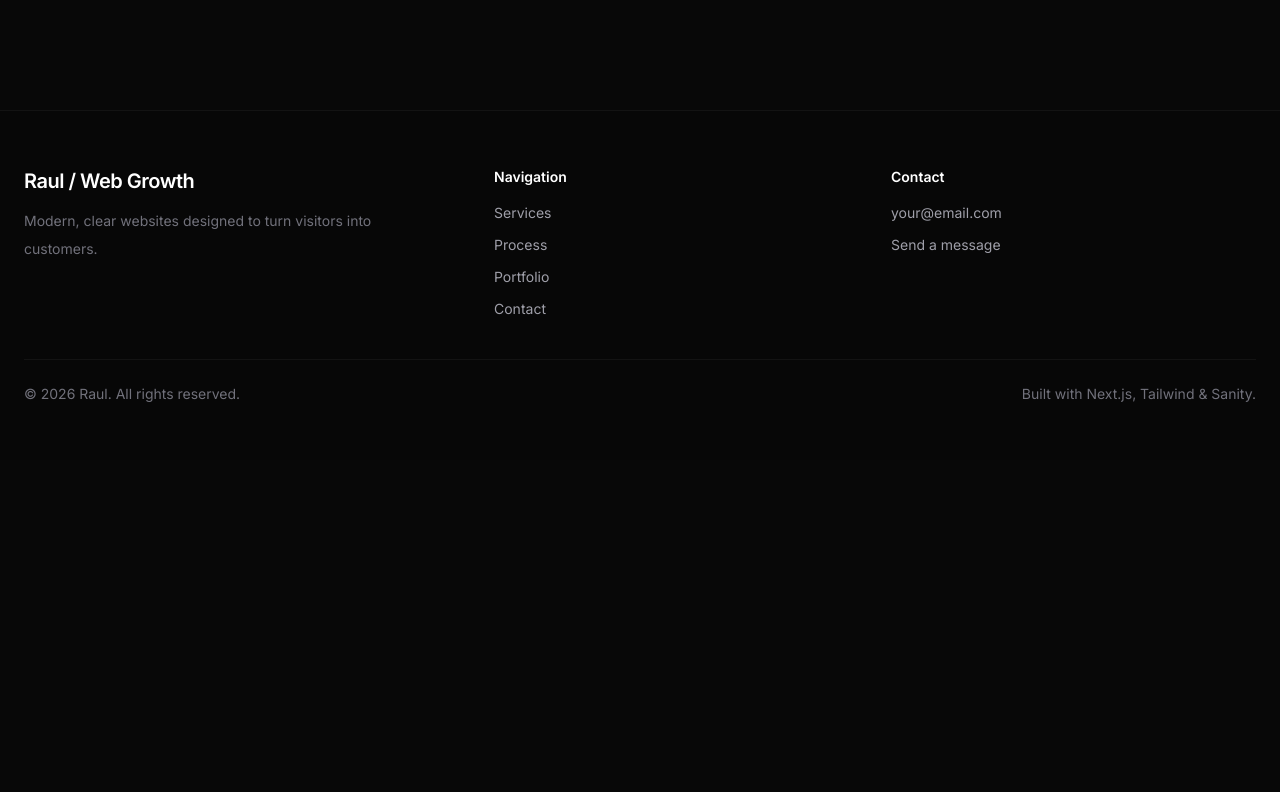
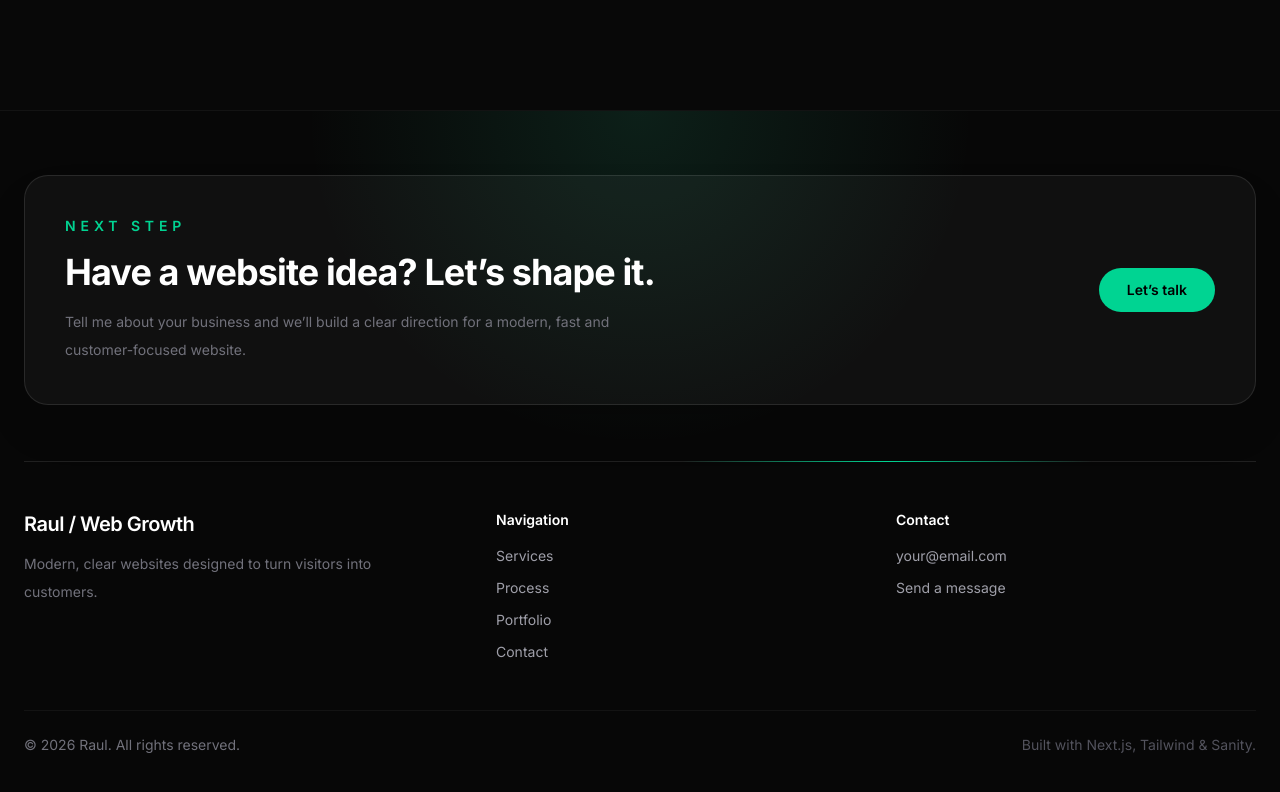
Before and after one commit to RaulRauta/my-business-site, a Next.js app: page /en/contact in a window 1280 px wide. Shown: the part 1002-1794 px from the top of the page. Before the commit the page ends 1462 px from the top, so only its background shows below. Built offline with nearby package versions, Linux system fonts and the light colour scheme.

Commit message:
ce ai modificat

```diff
--- a/app/globals.css
+++ b/app/globals.css
@@ -38,3 +38,15 @@ body {
 body {
   font-family: var(--font-inter);
 }
+
+@keyframes footerLine {
+  0% {
+    transform: translateX(-120%);
+  }
+  50% {
+    transform: translateX(160%);
+  }
+  100% {
+    transform: translateX(160%);
+  }
+}
--- a/components/Footer.tsx
+++ b/components/Footer.tsx
@@ -6,12 +6,50 @@ export default function Footer({ lang }: { lang: Lang }) {
   const year = new Date().getFullYear();
 
   return (
-    <footer className="border-t border-white/5 bg-[#070707] px-6 py-14 text-zinc-400">
-      <div className="mx-auto grid max-w-7xl gap-8 md:grid-cols-[1.2fr_1fr_1fr] md:items-start">
+    <footer className="relative overflow-hidden border-t border-white/5 bg-[#070707] px-6 py-16 text-zinc-400">
+      {/* subtle gradient */}
+      <div className="pointer-events-none absolute inset-0 bg-[radial-gradient(circle_at_50%_0%,rgba(52,211,153,0.12),transparent_35%)]" />
+
+      <div className="relative mx-auto max-w-7xl">
+        {/* mini CTA */}
+        <div className="mb-14 rounded-3xl border border-white/10 bg-white/[0.04] p-8 shadow-2xl shadow-black/20 md:flex md:items-center md:justify-between md:p-10">
+          <div>
+            <p className="text-sm font-semibold uppercase tracking-[0.35em] text-emerald-400">
+              {lang === "ro" ? "Următorul pas" : "Next step"}
+            </p>
+
+            <h2 className="mt-4 max-w-2xl text-3xl font-bold tracking-tight text-white md:text-4xl">
+              {lang === "ro"
+                ? "Ai o idee de site? Hai să-i dăm formă."
+                : "Have a website idea? Let’s shape it."}
+            </h2>
+
+            <p className="mt-4 max-w-xl text-[14px] leading-7 text-zinc-500">
+              {lang === "ro"
+                ? "Spune-mi ce business ai și construim o direcție clară pentru un site modern, rapid și orientat spre clienți."
+                : "Tell me about your business and we’ll build a clear direction for a modern, fast and customer-focused website."}
+            </p>
+          </div>
+
+          <Link
+            href={`/${lang}/contact`}
+            className="mt-8 inline-block rounded-full bg-emerald-400 px-7 py-3 text-sm font-semibold text-black transition hover:scale-[1.03] hover:bg-emerald-300 hover:shadow-[0_0_35px_rgba(52,211,153,0.35)] md:mt-0"
+          >
+            {lang === "ro" ? "Hai să discutăm" : "Let’s talk"}
+          </Link>
+        </div>
+
+        {/* animated divider */}
+        <div className="mb-12 h-px w-full overflow-hidden bg-white/10">
+          <div className="h-full w-1/3 animate-[footerLine_3s_ease-in-out_infinite] bg-gradient-to-r from-transparent via-emerald-400 to-transparent" />
+        </div>
+
+        <div className="grid gap-10 md:grid-cols-[1.2fr_1fr_1fr] md:items-start">
           <div>
             <p className="text-xl font-semibold tracking-tight text-white">
               Raul / Web Growth
             </p>
+
             <p className="mt-3 max-w-sm text-[14px] leading-7 text-zinc-500">
               {lang === "ro"
                 ? "Site-uri moderne, clare și gândite să transforme vizitatorii în clienți."
@@ -25,49 +63,49 @@ export default function Footer({ lang }: { lang: Lang }) {
             </p>
 
             <div className="mt-4 grid gap-3 text-sm">
+              {[
+                {
+                  href: `/${lang}/services`,
+                  label: lang === "ro" ? "Servicii" : "Services",
+                },
+                {
+                  href: `/${lang}/process`,
+                  label: lang === "ro" ? "Proces" : "Process",
+                },
+                {
+                  href: `/${lang}/portfolio`,
+                  label: lang === "ro" ? "Portofoliu" : "Portfolio",
+                },
+                {
+                  href: `/${lang}/contact`,
+                  label: "Contact",
+                },
+              ].map((item) => (
                 <Link
-              href={`/${lang}/services`}
-              className="transition-colors duration-200 hover:text-white"
+                  key={item.href}
+                  href={item.href}
+                  className="w-fit transition hover:text-white hover:drop-shadow-[0_0_10px_rgba(255,255,255,0.25)]"
                 >
-              {lang === "ro" ? "Servicii" : "Services"}
+                  {item.label}
                 </Link>
-            <Link
-              href={`/${lang}/process`}
-              className="transition-colors duration-200 hover:text-white"
-            >
-              {lang === "ro" ? "Proces" : "Process"}
-            </Link>
-            <Link
-              href={`/${lang}/portfolio`}
-              className="transition-colors duration-200 hover:text-white"
-            >
-              {lang === "ro" ? "Portofoliu" : "Portfolio"}
-            </Link>
-            <Link
-              href={`/${lang}/contact`}
-              className="transition-colors duration-200 hover:text-white"
-            >
-              Contact
-            </Link>
+              ))}
             </div>
           </div>
 
           <div>
-          <p className="text-sm font-semibold text-white">
-            {lang === "ro" ? "Contact" : "Contact"}
-          </p>
+            <p className="text-sm font-semibold text-white">Contact</p>
 
             <div className="mt-4 grid gap-3 text-sm">
               <a
                 href="mailto:your@email.com"
-              className="transition-colors duration-200 hover:text-white"
+                className="w-fit transition hover:text-white hover:drop-shadow-[0_0_10px_rgba(255,255,255,0.25)]"
               >
                 your@email.com
               </a>
 
               <Link
                 href={`/${lang}/contact`}
-              className="transition-colors duration-200 hover:text-white"
+                className="w-fit transition hover:text-white hover:drop-shadow-[0_0_10px_rgba(255,255,255,0.25)]"
               >
                 {lang === "ro" ? "Trimite un mesaj" : "Send a message"}
               </Link>
@@ -75,13 +113,13 @@ export default function Footer({ lang }: { lang: Lang }) {
           </div>
         </div>
 
-      <div className="mx-auto mt-10 flex max-w-7xl flex-col gap-3 border-t border-white/5 pt-6 text-sm md:flex-row md:items-center md:justify-between">
+        <div className="mt-12 flex flex-col gap-3 border-t border-white/5 pt-6 text-sm md:flex-row md:items-center md:justify-between">
           <p className="text-zinc-500">© {year} Raul. All rights reserved.</p>
-        <p className="text-zinc-500">
-          {lang === "ro"
-            ? "Built with Next.js, Tailwind & Sanity."
-            : "Built with Next.js, Tailwind & Sanity."}
+
+          <p className="text-zinc-600">
+            Built with Next.js, Tailwind & Sanity.
           </p>
+        </div>
       </div>
     </footer>
   );
```
Lines whose indentation alone changed are shown as unchanged.
